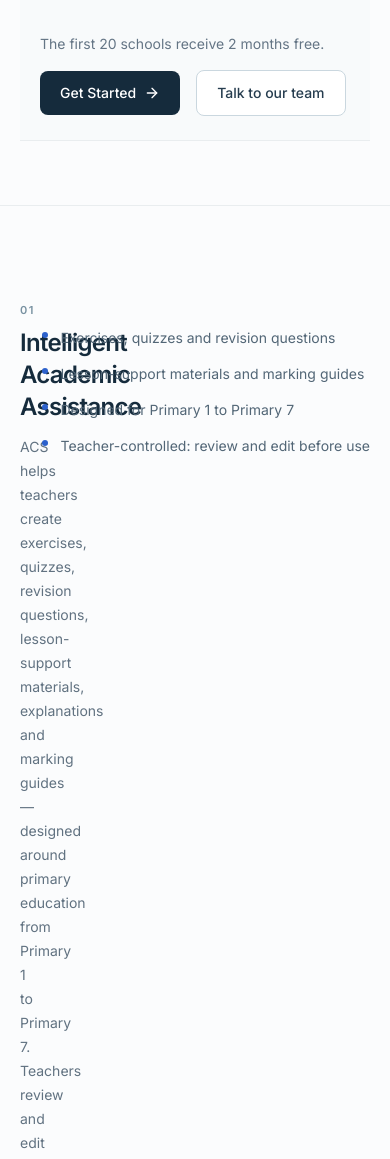
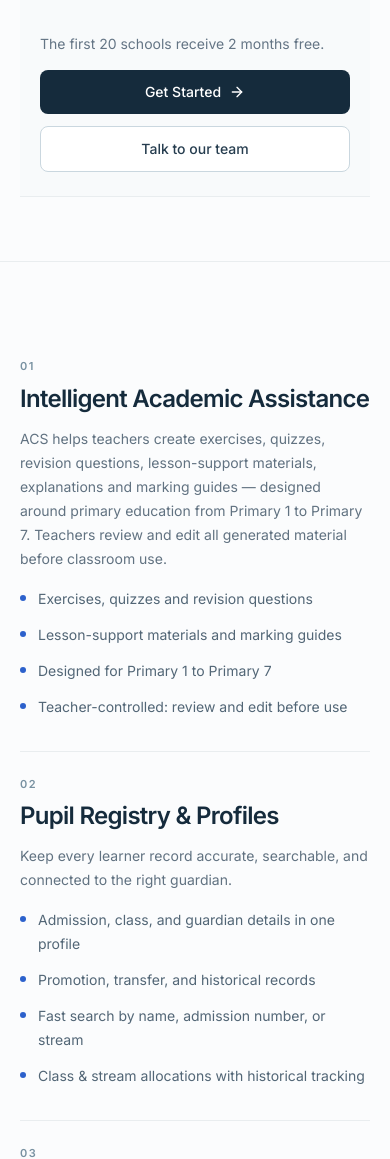
Before and after one commit to StackKens/acs-website, a Next.js app: page /features in a window 390 px wide. Shown: the part 408-1567 px from the top of the page. Built offline with nearby package versions, Linux system fonts and the light colour scheme; no server answers.

Commit message:
fix(features): make features page responsive on mobile

```diff
--- a/components/pages/features.tsx
+++ b/components/pages/features.tsx
@@ -149,11 +149,11 @@ export function FeaturesPage() {
             <p className="text-sm text-[#647585]">
               The first 20 schools receive 2 months free.
             </p>
-            <div className="mt-4 flex flex-wrap items-center gap-4">
-              <Link href="/get-started" className="button-primary">
+            <div className="mt-4 flex flex-col gap-3 sm:flex-row sm:flex-wrap sm:items-center sm:gap-4">
+              <Link href="/get-started" className="button-primary w-full sm:w-auto">
                 Get Started <ArrowRight className="ml-2 inline size-4" aria-hidden="true" />
               </Link>
-              <Link href="/contact" className="button-secondary">
+              <Link href="/contact" className="button-secondary w-full sm:w-auto">
                 Talk to our team
               </Link>
             </div>
@@ -163,14 +163,14 @@ export function FeaturesPage() {
 
       <section className="border-y border-[#e9edef]">
         <div className="mx-auto max-w-[1180px] px-5 py-16 sm:px-8 sm:py-20">
-          <ol className="mt-8 space-y-6 divide-y divide-border-border border-border-border">
+          <ol className="mt-8 space-y-6 divide-y divide-[#e9edef]">
             {features.map((f) => (
               <li
                 key={f.id}
-                className="border-b border-border border-border pb-8"
+                className="border-b border-[#e9edef] pb-8"
               >
-                <div className="flex items-start gap-4">
-                  <div className="flex-1 min-w-0">
+                <div className="flex flex-col gap-4 sm:flex-row sm:items-start sm:gap-6">
+                  <div className="min-w-0 flex-1 sm:max-w-[55%]">
                     <p className="text-[11px] font-semibold uppercase tracking-[0.14em] text-[#7891a1]">{f.number}</p>
                     <h2 className="mt-2 text-2xl font-semibold tracking-[-0.03em] text-[#152b3c]">
                       {f.title}
@@ -179,7 +179,7 @@ export function FeaturesPage() {
                       {f.summary}
                     </p>
                   </div>
-                  <div className="mt-6 space-y-3">
+                  <div className="min-w-0 flex-1 space-y-3 sm:mt-6">
                     {f.highlights.map((h) => (
                       <div
                         key={h}
@@ -187,7 +187,7 @@ export function FeaturesPage() {
                       >
                         <span
                           aria-hidden="true"
-                          className="mt-1.5 size-1.5 shrink-0 rounded-full bg-[#2c61cc]"
+                          className="mt-2 size-1.5 shrink-0 rounded-full bg-[#2c61cc]"
                         />
                         {h}
                       </div>
```
